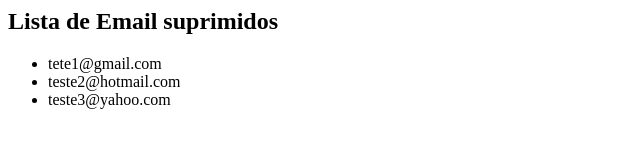
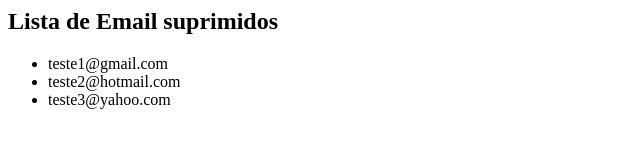
Before and after one commit to vinirodrigues/raspagem-emails, a plain HTML site: page index.html in a window 1280 px wide. Shown: the full height of the page, 0-640 px from the left. Drawn offline with Linux system fonts and the light colour scheme.

Commit message:
Update index.html

```diff
--- a/index.html
+++ b/index.html
@@ -2,7 +2,7 @@
 	<body>
 		<h2>Lista de Email suprimidos</h2>
 		<ul>
-			<li>tete1@gmail.com</li>
+			<li>teste1@gmail.com</li>
 			<li>teste2@hotmail.com</li>
 			<li>teste3@yahoo.com</li>
 		</ul>
```
